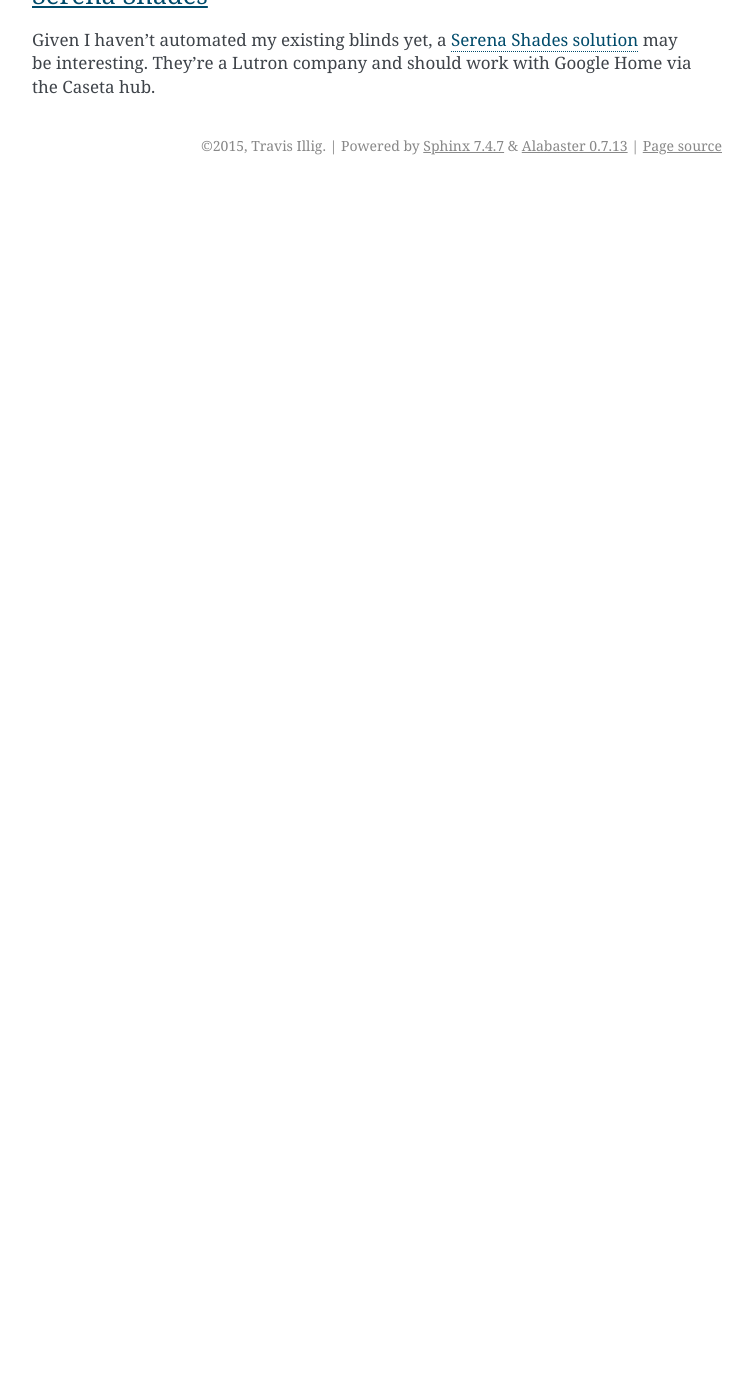
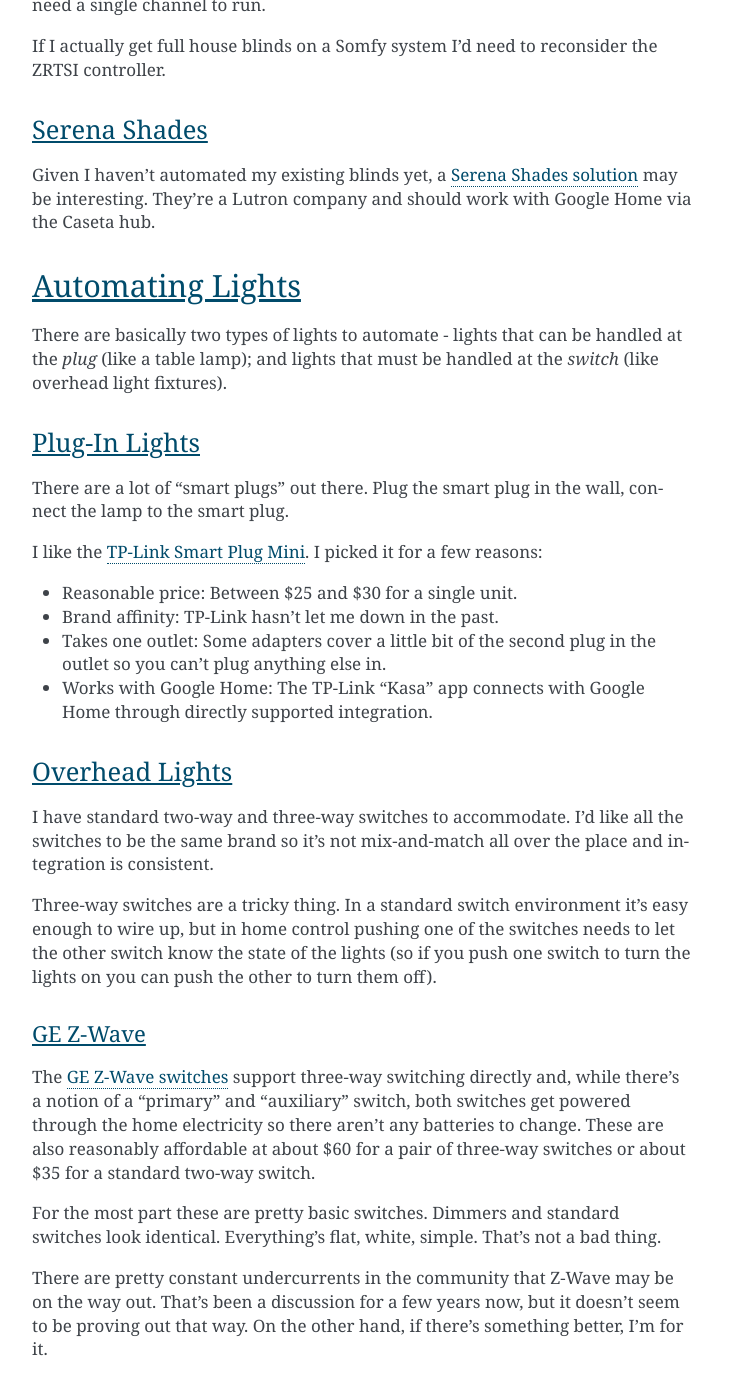
Before and after one commit to tillig/mediacenter, a Sphinx documentation site: the page built from docs/plans/homeautomation.rst, in a window 1280 px wide and 1400 px high, scrolled down 5605 px. Shown: the top 1395 px of the window, without its empty margins (388-1140 px from the left). Built offline with Sphinx 7.4.7, drawn with Linux system fonts in a browser that asks for light colours; before the commit the page ends 5790 px from its top, so only the background shows below that; some of the changed text lies outside the part shown.

Commit message:
Lights in home automation.

```diff
--- a/docs/plans/homeautomation.rst
+++ b/docs/plans/homeautomation.rst
@@ -83,8 +83,8 @@
 
 At a minimum I need:
 
- - Receiver power, volume, and inputs
- - TV power and volume
+- Receiver power, volume, and inputs
+- TV power and volume
 
 It'd be *nice* to have more, like the Roku or Xbox One, but I'm not going to go overboard.
 
@@ -138,3 +138,36 @@
 -------------
 
 Given I haven't automated my existing blinds yet, a `Serena Shades solution <https://www.serenashades.com/>`_ may be interesting. They're a Lutron company and should work with Google Home via the Caseta hub.
+
+Automating Lights
+=================
+
+There are basically two types of lights to automate - lights that can be handled at the *plug* (like a table lamp); and lights that must be handled at the *switch* (like overhead light fixtures).
+
+Plug-In Lights
+--------------
+
+There are a lot of "smart plugs" out there. Plug the smart plug in the wall, connect the lamp to the smart plug.
+
+I like the `TP-Link Smart Plug Mini <http://amzn.to/2uGKb6d>`_. I picked it for a few reasons:
+
+- Reasonable price: Between $25 and $30 for a single unit.
+- Brand affinity: TP-Link hasn't let me down in the past.
+- Takes one outlet: Some adapters cover a little bit of the second plug in the outlet so you can't plug anything else in.
+- Works with Google Home: The TP-Link "Kasa" app connects with Google Home through directly supported integration.
+
+Overhead Lights
+---------------
+
+I have standard two-way and three-way switches to accommodate. I'd like all the switches to be the same brand so it's not mix-and-match all over the place and integration is consistent.
+
+Three-way switches are a tricky thing. In a standard switch environment it's easy enough to wire up, but in home control pushing one of the switches needs to let the other switch know the state of the lights (so if you push one switch to turn the lights on you can push the other to turn them off).
+
+GE Z-Wave
+~~~~~~~~~
+
+The `GE Z-Wave switches <http://amzn.to/2uGR0oh>`_ support three-way switching directly and, while there's a notion of a "primary" and "auxiliary" switch, both switches get powered through the home electricity so there aren't any batteries to change. These are also reasonably affordable at about $60 for a pair of three-way switches or about $35 for a standard two-way switch.
+
+For the most part these are pretty basic switches. Dimmers and standard switches look identical. Everything's flat, white, simple. That's not a bad thing.
+
+There are pretty constant undercurrents in the community that Z-Wave may be on the way out. That's been a discussion for a few years now, but it doesn't seem to be proving out that way. On the other hand, if there's something better, I'm for it.
```
